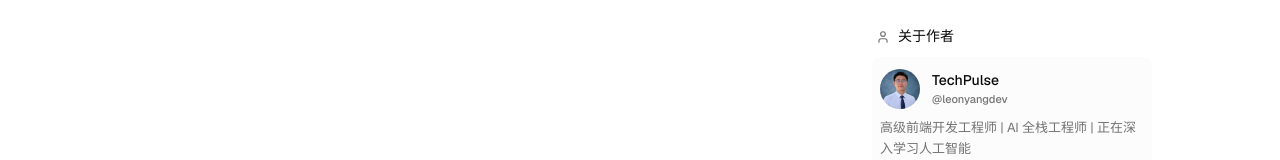
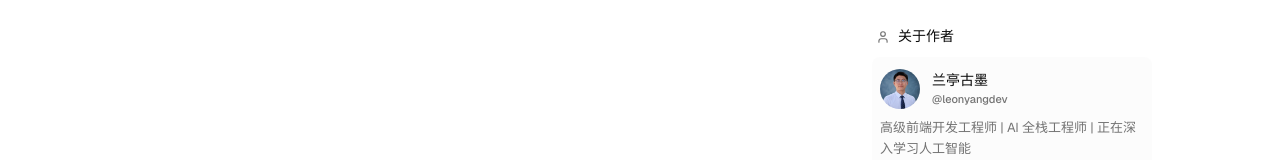
Before and after one commit to leonyangdev/code-buddy-blog-test, a Next.js app: page /blog in a window 1280 px wide. Shown: the part 1214-1374 px from the top of the page. Built offline with nearby package versions, Linux system fonts and the light colour scheme; no server answers.

Commit message:
fix: 修改侧边栏标题为兰亭古墨

```diff
--- a/components/layout/sidebar.tsx
+++ b/components/layout/sidebar.tsx
@@ -137,7 +137,7 @@ export function Sidebar({
               />
             </div>
             <div>
-              <h4 className="text-label-14 text-foreground">TechPulse</h4>
+              <h4 className="text-label-14 text-foreground">兰亭古墨</h4>
               <p className="text-label-11 text-muted-foreground">
                 @{githubProfile.username}
               </p>
```
